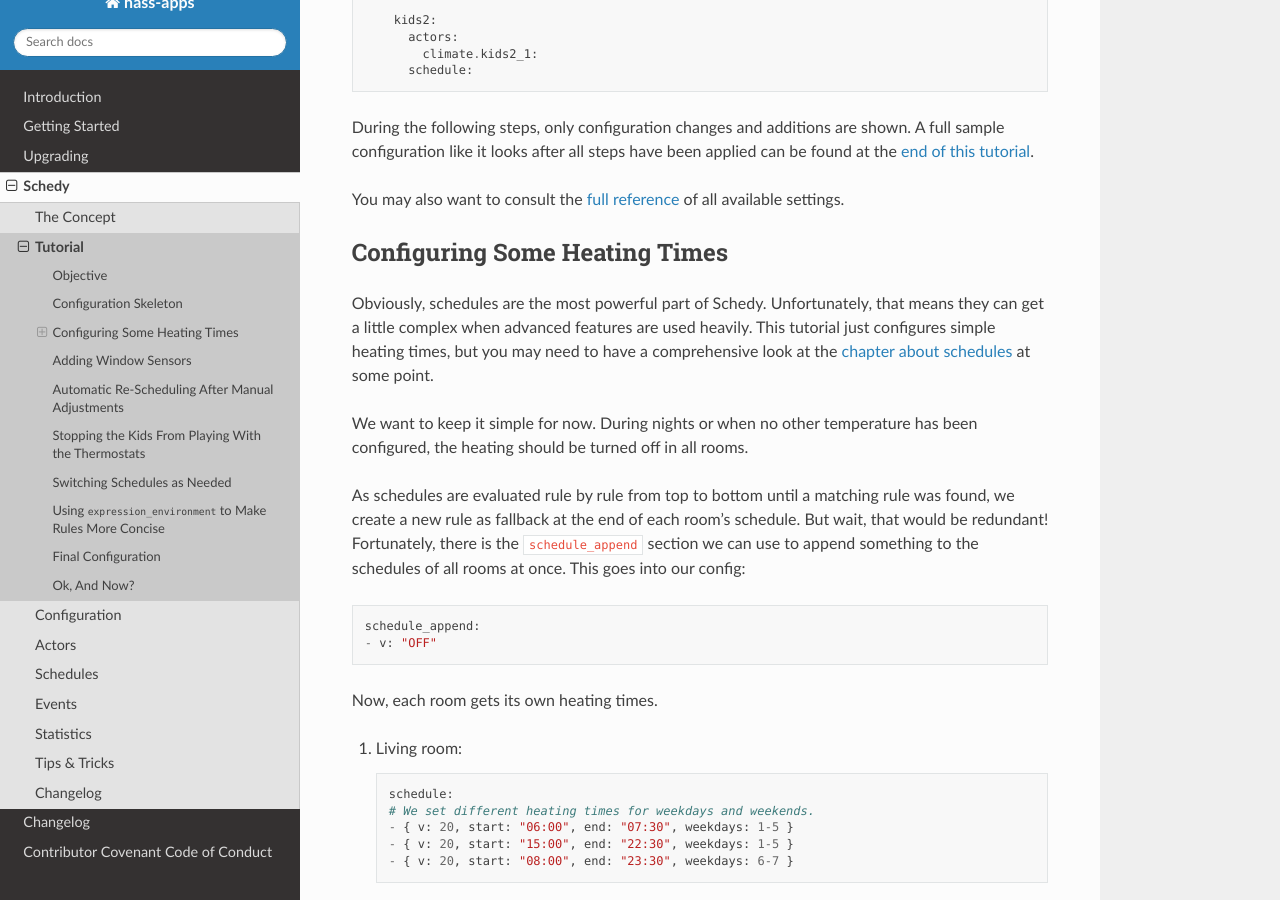
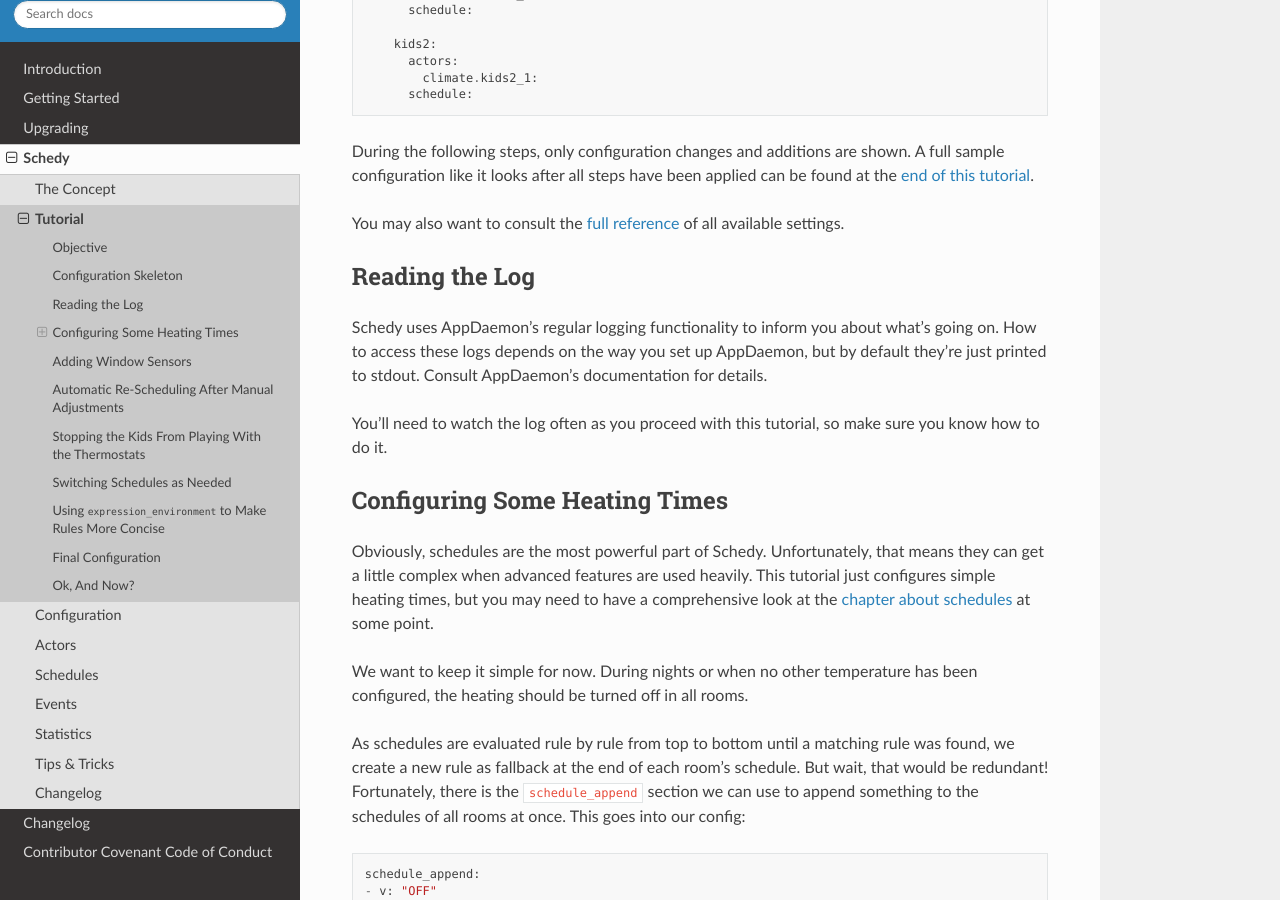
Before and after one commit to bob1de/hass-apps, a Sphinx documentation site: the page built from docs/apps/schedy/tutorial.rst, in a window 1280 px wide and 900 px high, scrolled down 1631 px. Built offline with Sphinx 7.4.7 and the Read the Docs theme 2.0.0, drawn with Linux system fonts in a browser that asks for light colours; the version number could not be read and is left out; some of the changed text lies outside the part shown.

Commit message:
[schedy] Added section about logging to the tutorial in docs

```diff
--- a/docs/apps/schedy/tutorial.rst
+++ b/docs/apps/schedy/tutorial.rst
@@ -72,6 +72,17 @@
 
 You may also want to consult the :doc:`full reference <configuration>` of all
 available settings.
+
+
+Reading the Log
+---------------
+
+Schedy uses AppDaemon's regular logging functionality to inform you about what's
+going on. How to access these logs depends on the way you set up AppDaemon, but by
+default they're just printed to stdout. Consult AppDaemon's documentation for details.
+
+You'll need to watch the log often as you proceed with this tutorial, so make sure
+you know how to do it.
 
 
 Configuring Some Heating Times
@@ -284,7 +295,7 @@
 
 Then, we adapt the schedules accordingly. The pattern we follow is :ref:`this one
 <schedy/schedules/expressions/examples/conditional-sub-schedules>`, should you need
-help understanding what's going on here..
+help understanding what's going on here.
 
 1. Living room::
 
```
